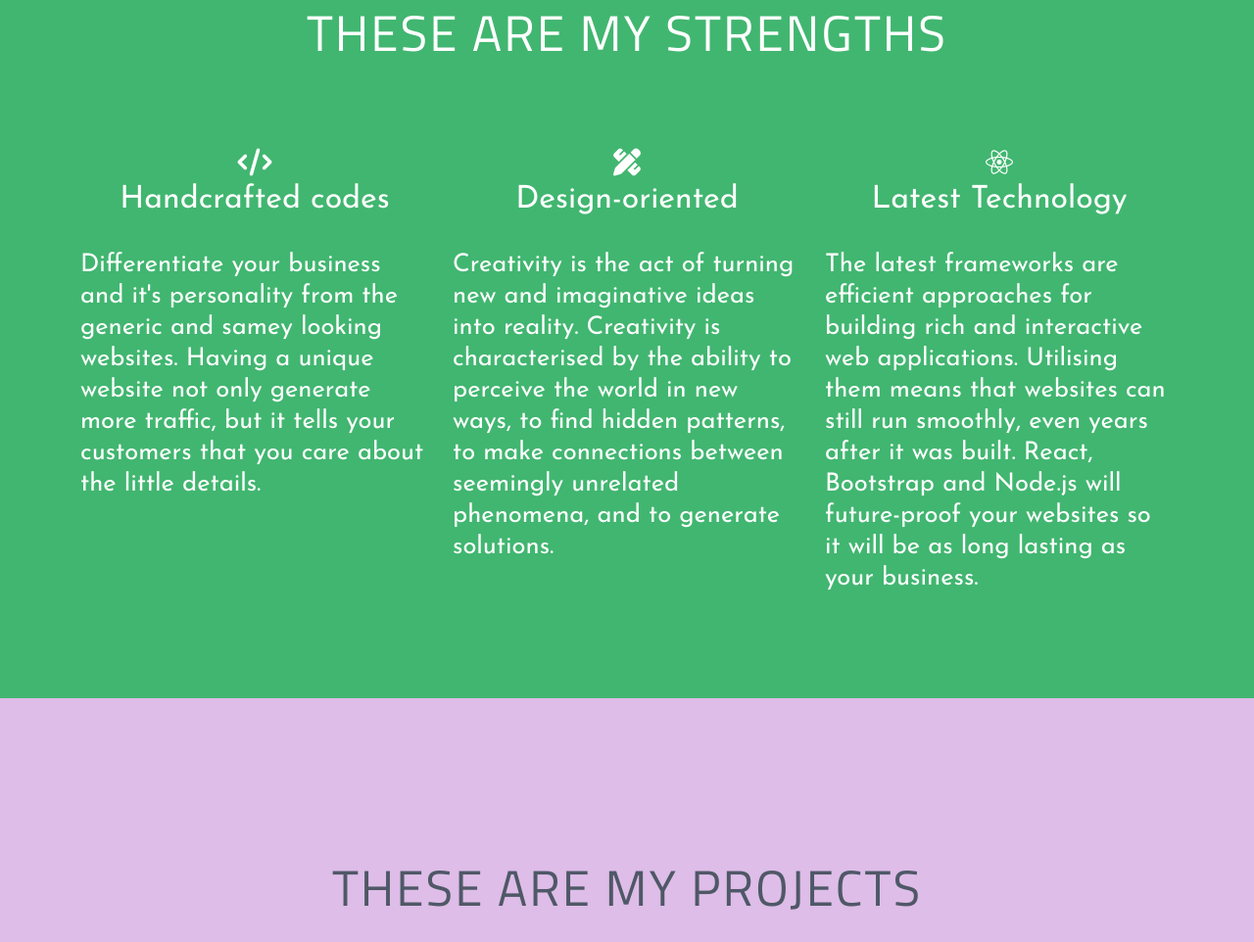
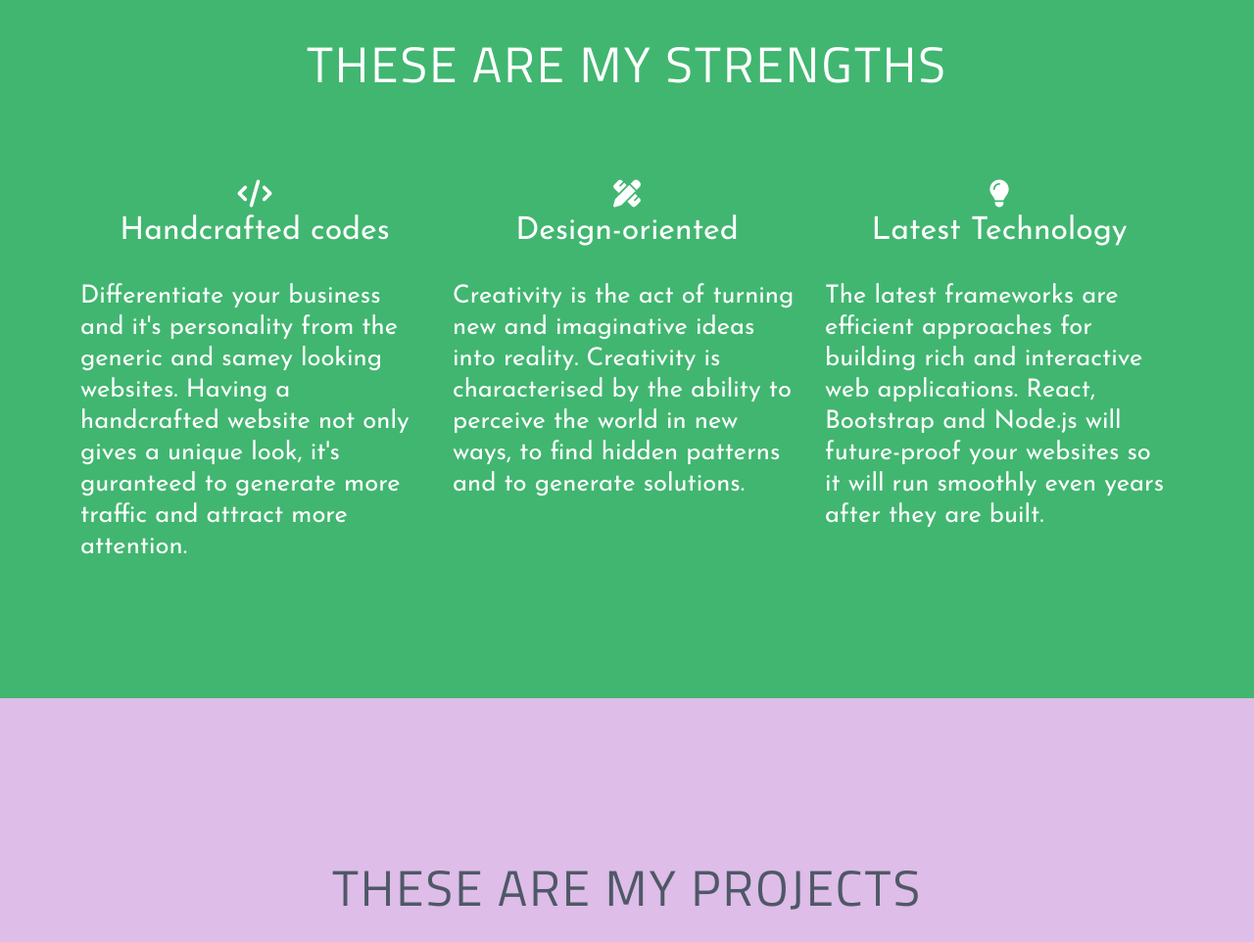
Before and after one commit to cl92-design/PersonalSite, a plain HTML site: page index.html in a window 1280 px wide. Shown: the part 1687-2649 px from the top of the page at 98% size. Drawn offline with nearby package versions, Linux system fonts and the light colour scheme; a web font is replaced by a local one.

Commit message:
Update index.html

```diff
--- a/index.html
+++ b/index.html
@@ -71,9 +71,8 @@
             <h2>Handcrafted codes</h2>
             <p>
               Differentiate your business and it's personality from the generic
-              and samey looking websites. Having a unique website not only
-              generate more traffic, but it tells your customers that you care
-              about the little details.
+              and samey looking websites. Having a handcrafted website not only
+              gives a unique look, it's guranteed to generate more traffic and attract more attention.
             </p>
           </div>
           <div class="col">
@@ -82,20 +81,16 @@
             <p>
               Creativity is the act of turning new and imaginative ideas into
               reality. Creativity is characterised by the ability to perceive
-              the world in new ways, to find hidden patterns, to make
-              connections between seemingly unrelated phenomena, and to generate
+              the world in new ways, to find hidden patterns and to generate
               solutions.
             </p>
           </div>
           <div class="col">
-            <i class="fab fa-react fa-lg"></i>
+            <i class="fas fa-lightbulb fa-lg"></i>
             <h2>Latest Technology</h2>
             <p>
               The latest frameworks are efficient approaches for building rich
-              and interactive web applications. Utilising them means that
-              websites can still run smoothly, even years after it was built.
-              React, Bootstrap and Node.js will future-proof your websites so it
-              will be as long lasting as your business.
+              and interactive web applications. React, Bootstrap and Node.js will future-proof your websites so it will run smoothly even years after they are built.
             </p>
           </div>
         </div>
```
